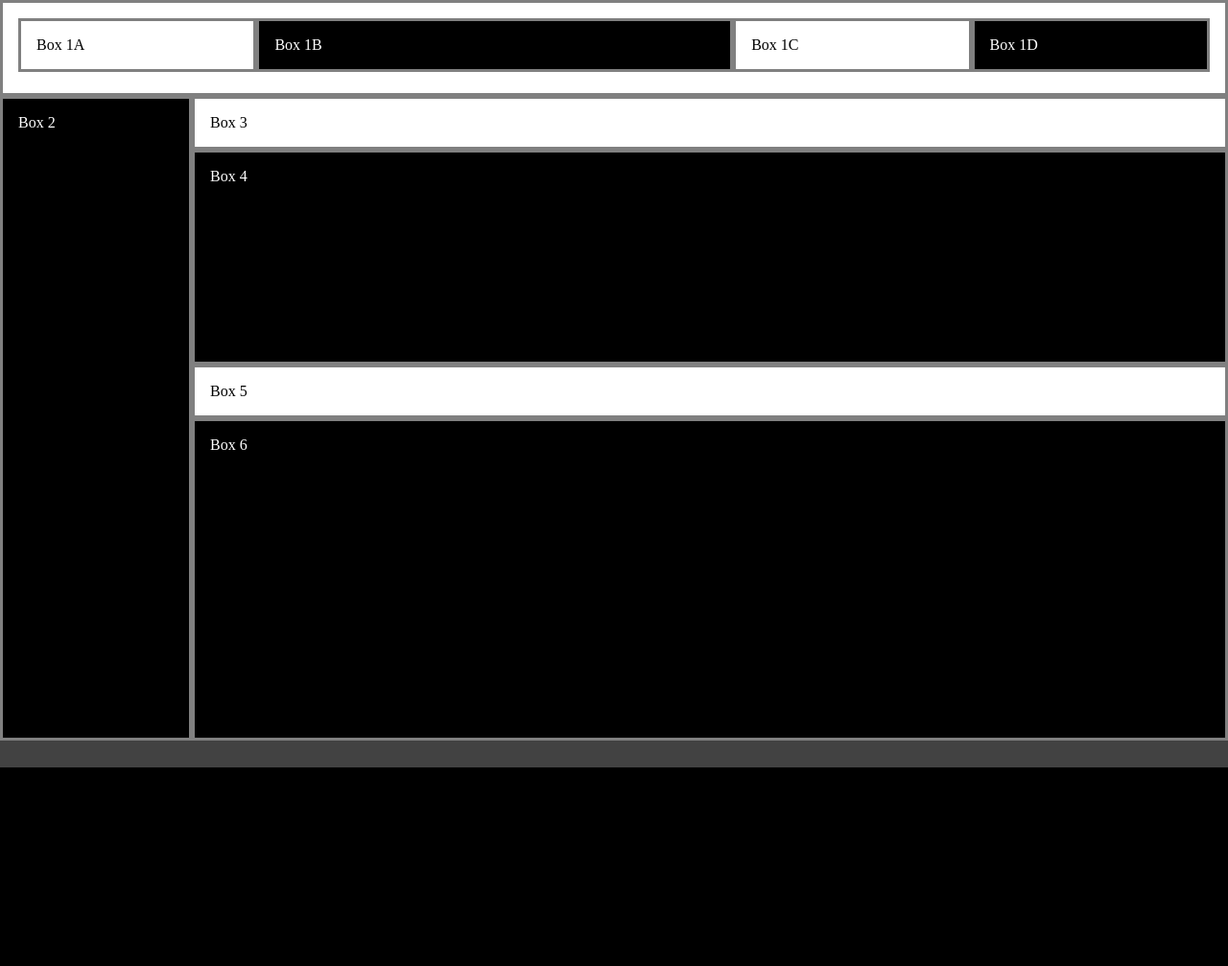
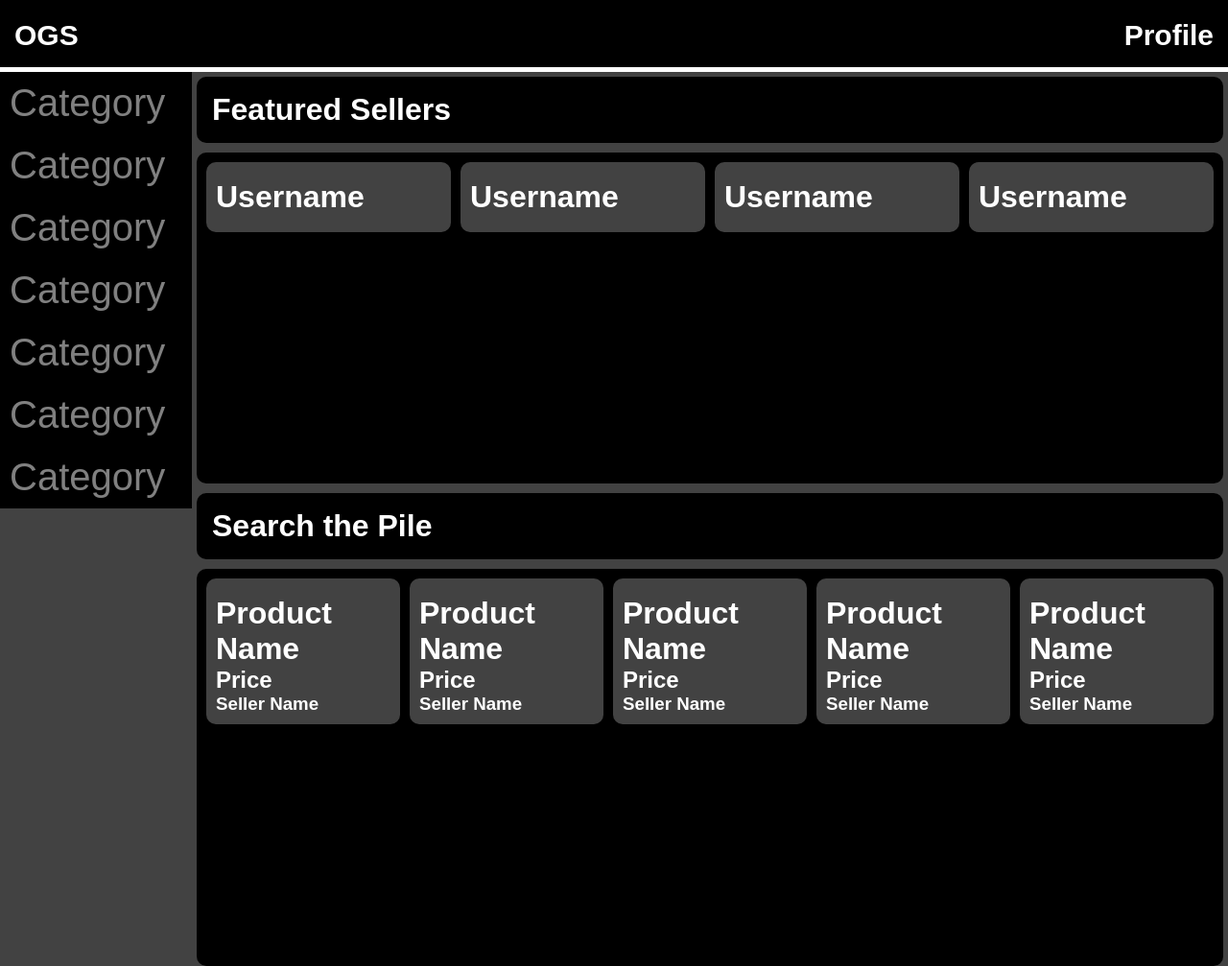
Before and after one commit to sharpnachos/OGS, a PHP site: page /test.html in a window 1280 px wide. Shown: the whole page at 96% size. Before the commit the page ends 800 px from the top, so only its background shows below. Run offline with PHP 8.4, Linux system fonts and the light colour scheme.

Commit message:
grid layout for home page mostly complete

```diff
--- a/OGS/css/test.css
+++ b/OGS/css/test.css
@@ -10,51 +10,149 @@ body{
     background-color: #424242;
 }
 
+header{
+    height:75px;
+    border-bottom: white 5px solid;
+    background-color: black;
+}
+header a{
+    text-decoration: none;
+    color: white;
+}
+header a:hover{
+    text-shadow: 0 0 5px white, 0 0 7px white;
+}
+#logo{
+    float: left;
+    font-family: Arial, Helvetica, sans-serif;
+    color: white;
+    font-size: 30px;
+    padding: 20px 15px 10px 15px;
+}
+
+#profile{
+    float:right;
+    font-family: Arial, Helvetica, sans-serif;
+    color: white;
+    font-size: 30px;
+    padding: 20px 15px 10px 15px;
+}
+
+aside{
+    width: 200px;
+    height: 100%;
+    float:left;
+    background: black;
+}
+aside a{
+    text-decoration: none;
+    color: gray;
+    font-family: Arial, Helvetica, sans-serif;
+    font-size: 40px;
+}
+aside a:hover{
+    color:white;
+    text-shadow: 0 0 5px white, 0 0 7px white;
+}
+aside li{
+    padding: 10px;
+}
+
 .wrapper{
     display: grid;
-    grid-template-columns: 200px 1fr;
-    grid-template-rows: 100px 1fr 4fr 1fr 6fr;
+    margin-left:205px;
+    margin-top: 5px;
+    margin-right: 5px;
+    grid-template-rows: 1fr 5fr 1fr 6fr;
+    grid-gap:10px;
 }
 
-.wrapper .box{
+.box1{
     background: black;
     color: white;
+    font-family: Arial, Helvetica, sans-serif;
     padding: 1em;
-    border: 3px gray solid;
+    border-radius: 10px;
+    /*This doesn't work need to fix.*/
+    /*align-items: start;*/
 }
 
-.wrapper div:nth-child(odd){
-    background: white;
-    color: black;
+.box2{
+    background-color: black;
+    border-radius: 10px;
 }
 
-#box1{
-    grid-column:1/3;
-    grid-row: 1;
+.box3{
+    background: black;
+    color: white;
+    font-family: Arial, Helvetica, sans-serif;
+    padding: 1em;
+    border-radius: 10px;
+    /*This doesn't work need to fix.*/
+    /*align-items: start;*/
 }
 
-#box2{
-    grid-row: 2/6;
-    grid-column: 1;
+.box4{
+    background-color: black;
+    border-radius: 10px;
 }
 
-.nestedbox1{
+.wrapperFS{
     display: grid;
-    grid-template-columns: 1fr 2fr 1fr 1fr;
+    grid-template-columns: 1fr 1fr 1fr 1fr;
+    grid-template-rows: 1fr;
+    margin: 5px;
 }
 
-.nestedbox1 div{
-    background: black;
-    color: white;
-    padding: 1em;
-    border: 3px gray solid;
+.innerBox2{
+    color:white;
+    font-family: Arial, Helvetica, sans-serif;
+    background-color: #424242;
+    border-radius: 10px;
+    margin: 5px;
 }
+
+.innerBox2 h1{
+    margin-left: 10px;
+    margin-right: 10px;
+}
+
+.wrapperSTP{
+    display: grid;
+    grid-template-columns: 1fr 1fr 1fr 1fr 1fr;
+    grid-template-rows: 1fr;
+    margin: 5px;
+}
+
+.innerBox4{
+    color:white;
+    font-family: Arial, Helvetica, sans-serif;
+    background-color: #424242;
+    border-radius: 10px;
+    margin: 5px;
+}
+
+.innerBox4 h1{
+    margin-left: 10px;
+    margin-right: 10px;
+}
+
+.innerBox4 h2{
+    margin-left: 10px;
+    margin-right: 10px;
+}
+
+.innerBox4 h3{
+    margin-left: 10px;
+    margin-right: 10px;
+    margin-bottom: 10px;
+}
+
 @media screen and (max-width: 700px) {
+    aside{
+        display: none;
+    }
     .wrapper{
-        grid-template-columns: 1fr;
-    }
-
-    .box2{
-        display:none;
+        margin-left: 5px;
     }
 }
--- a/OGS/test.html
+++ b/OGS/test.html
@@ -5,37 +5,97 @@
         <link rel="stylesheet" href="css/test.css">
     </head>
     <body>
+        <header>
+            <h1 id="logo"><a href="index.html">OGS</a></h1>
+            <h2 id="profile"><a href="#">Profile</a></h2>
+        </header>
+        <aside>
+            <ul>
+                <li><a href="#">Category</a></li>
+                <li><a href="#">Category</a></li>
+                <li><a href="#">Category</a></li>
+                <li><a href="#">Category</a></li>
+                <li><a href="#">Category</a></li>
+                <li><a href="#">Category</a></li>
+                <li><a href="#">Category</a></li>
+            </ul>
+        </aside>
         <div class="wrapper">
-            <div class="box" id="box1">
-                <div class="nestedbox1">
-                    <div class="box1A">
-                        Box 1A
+            <div class="box1">
+                <h1>Featured Sellers</h1>
+            </div>
+            <div class="box2">
+                <div class="wrapperFS">
+                    <div class="innerBox2">
+                        <img>
+                        <h1>Username</h1>
+                        <img>
+                        <img>
+                        <img>
+                        <img>
                     </div>
-                    <div class="box1B">
-                        Box 1B
+                    <div class="innerBox2">
+                        <img>
+                        <h1>Username</h1>
+                        <img>
+                        <img>
+                        <img>
+                        <img>
                     </div>
-                    <div class="box1C">
-                        Box 1C
+                    <div class="innerBox2">
+                        <img>
+                        <h1>Username</h1>
+                        <img>
+                        <img>
+                        <img>
+                        <img>
                     </div>
-                    <div class="1D">
-                        Box 1D
+                    <div class="innerBox2">
+                        <img>
+                        <h1>Username</h1>
+                        <img>
+                        <img>
+                        <img>
+                        <img>
                     </div>
                 </div>
             </div>
-            <div class="box" id="box2">
-                Box 2
+            <div class="box3">
+                <h1>Search the Pile</h1>
             </div>
-            <div class="box">
-                Box 3
-            </div>
-            <div class="box">
-                Box 4
-            </div>
-            <div class="box">
-                Box 5
-            </div>
-            <div class="box">
-                Box 6
+            <div class="box4">
+                <div class="wrapperSTP">
+                    <div class="innerBox4">
+                        <img>
+                        <h1>Product Name</h1>
+                        <h2>Price</h2>
+                        <h3>Seller Name</h3>
+                    </div>
+                    <div class="innerBox4">
+                        <img>
+                        <h1>Product Name</h1>
+                        <h2>Price</h2>
+                        <h3>Seller Name</h3>
+                    </div>
+                    <div class="innerBox4">
+                        <img>
+                        <h1>Product Name</h1>
+                        <h2>Price</h2>
+                        <h3>Seller Name</h3>
+                    </div>
+                    <div class="innerBox4">
+                        <img>
+                        <h1>Product Name</h1>
+                        <h2>Price</h2>
+                        <h3>Seller Name</h3>
+                    </div>
+                    <div class="innerBox4">
+                        <img>
+                        <h1>Product Name</h1>
+                        <h2>Price</h2>
+                        <h3>Seller Name</h3>
+                    </div>
+                </div>
             </div>
         </div>
     </body>
```
